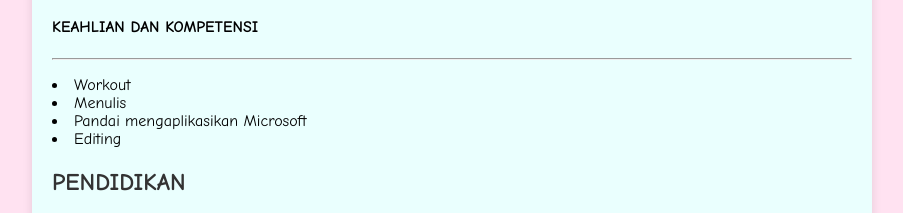
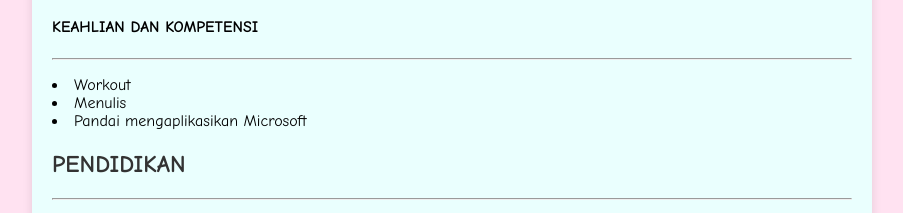
Before and after one commit to nsalshabilaw/nsalshabilaw, a plain HTML site: page index.html in a window 1280 px wide. Shown: the part 983-1196 px from the top of the page, without its empty margins (188-1091 px from the left). Drawn offline with Linux system fonts and the light colour scheme.

Commit message:
Update index.html

```diff
--- a/index.html
+++ b/index.html
@@ -127,7 +127,6 @@
             <li>Workout</li>
             <li>Menulis</li>
             <li>Pandai mengaplikasikan Microsoft</li>
-            <li>Editing</li>
         <h2>PENDIDIKAN</h2>
         <head>
     <meta charset="UTF-8">
```
